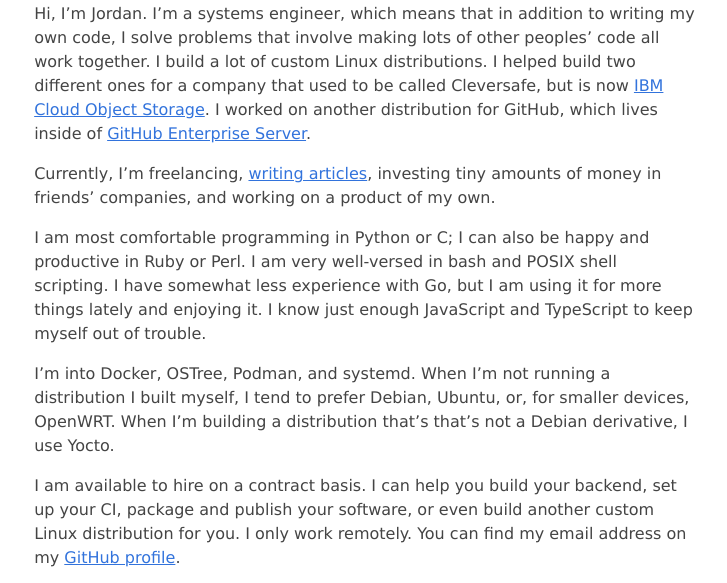
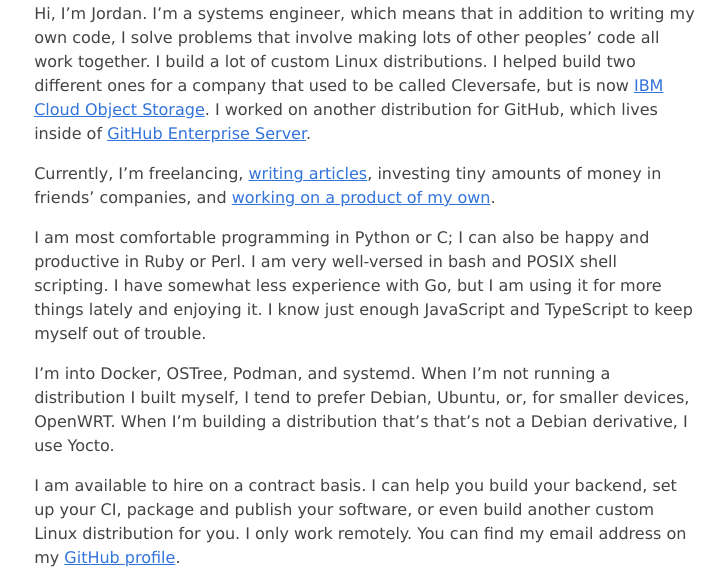
Before and after one commit to jordemort/jordemort.github.io, an Astro site: page / in a window 1280 px wide. Shown: the part 150-733 px from the top of the page, without its empty margins (275-1002 px from the left). Built offline with nearby package versions, Linux system fonts and the light colour scheme; Astro itself is replaced by a stand-in of ours.

Commit message:
Add a link to caketop.app

```diff
--- a/src/pages/index.md
+++ b/src/pages/index.md
@@ -8,7 +8,7 @@
 I helped build two different ones for a company that used to be called Cleversafe, but is now [IBM Cloud Object Storage](https://www.ibm.com/cloud/object-storage).
 I worked on another distribution for GitHub, which lives inside of [GitHub Enterprise Server](https://docs.github.com/en/enterprise-server@3.5/admin/overview/about-github-enterprise-server).
 
-Currently, I'm freelancing, [writing articles](portfolio), investing tiny amounts of money in friends' companies, and working on a product of my own.
+Currently, I'm freelancing, [writing articles](portfolio), investing tiny amounts of money in friends' companies, and [working on a product of my own](https://caketop.app).
 
 I am most comfortable programming in Python or C; I can also be happy and productive in Ruby or Perl.
 I am very well-versed in bash and POSIX shell scripting.
```
